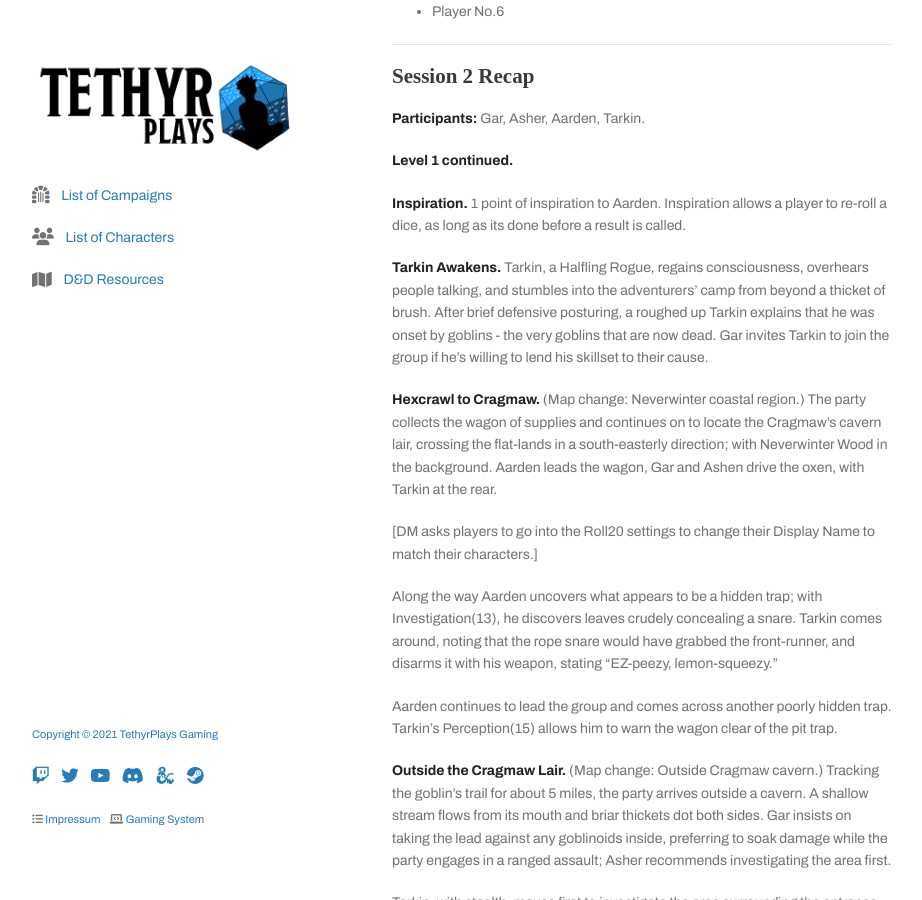
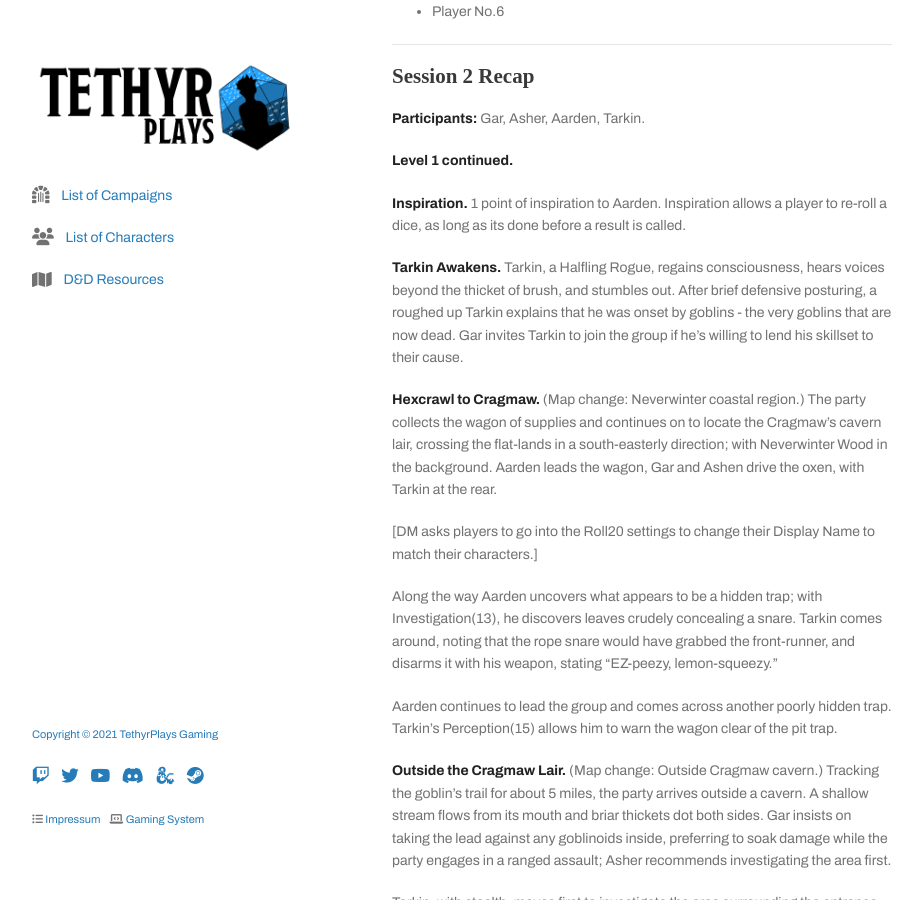
Before and after one commit to tethyrplays/tethyrplays, a Jekyll site: the page built from campaign/2021-lmop-with-dm-nicole.md, in a window 1280 px wide and 900 px high, scrolled down 841 px. Shown: the whole window, without its empty margins (178-1100 px from the left). Built offline with Jekyll 4.4.1, drawn with Linux system fonts in a browser that asks for light colours; nearby versions of some CDN libraries; some web fonts are replaced; our own code applies the rules of GitHub Pages for plain Markdown files; the repository's description, which GitHub fills in, is left out.

Commit message:
Update 2021-lmop-with-dm-nicole.md

```diff
--- a/campaign/2021-lmop-with-dm-nicole.md
+++ b/campaign/2021-lmop-with-dm-nicole.md
@@ -36,7 +36,7 @@ Hosted by **[DM Nicole](https://startplaying.games/game-master/loremasternicole)
 
 **Inspiration.** 1 point of inspiration to Aarden. Inspiration allows a player to re-roll a dice, as long as its done before a result is called.
 
-**Tarkin Awakens.** Tarkin, a Halfling Rogue, regains consciousness, overhears people talking, and stumbles into the adventurers' camp from beyond a thicket of brush. After brief defensive posturing, a roughed up Tarkin explains that he was onset by goblins - the very goblins that are now dead. Gar invites Tarkin to join the group if he's willing to lend his skillset to their cause.
+**Tarkin Awakens.** Tarkin, a Halfling Rogue, regains consciousness, hears voices beyond the thicket of brush, and stumbles out. After brief defensive posturing, a roughed up Tarkin explains that he was onset by goblins - the very goblins that are now dead. Gar invites Tarkin to join the group if he's willing to lend his skillset to their cause.
 
 **Hexcrawl to Cragmaw.** (Map change: Neverwinter coastal region.) The party collects the wagon of supplies and continues on to locate the Cragmaw's cavern lair, crossing the flat-lands in a south-easterly direction; with Neverwinter Wood in the background. Aarden leads the wagon, Gar and Ashen drive the oxen, with Tarkin at the rear.
 
```
